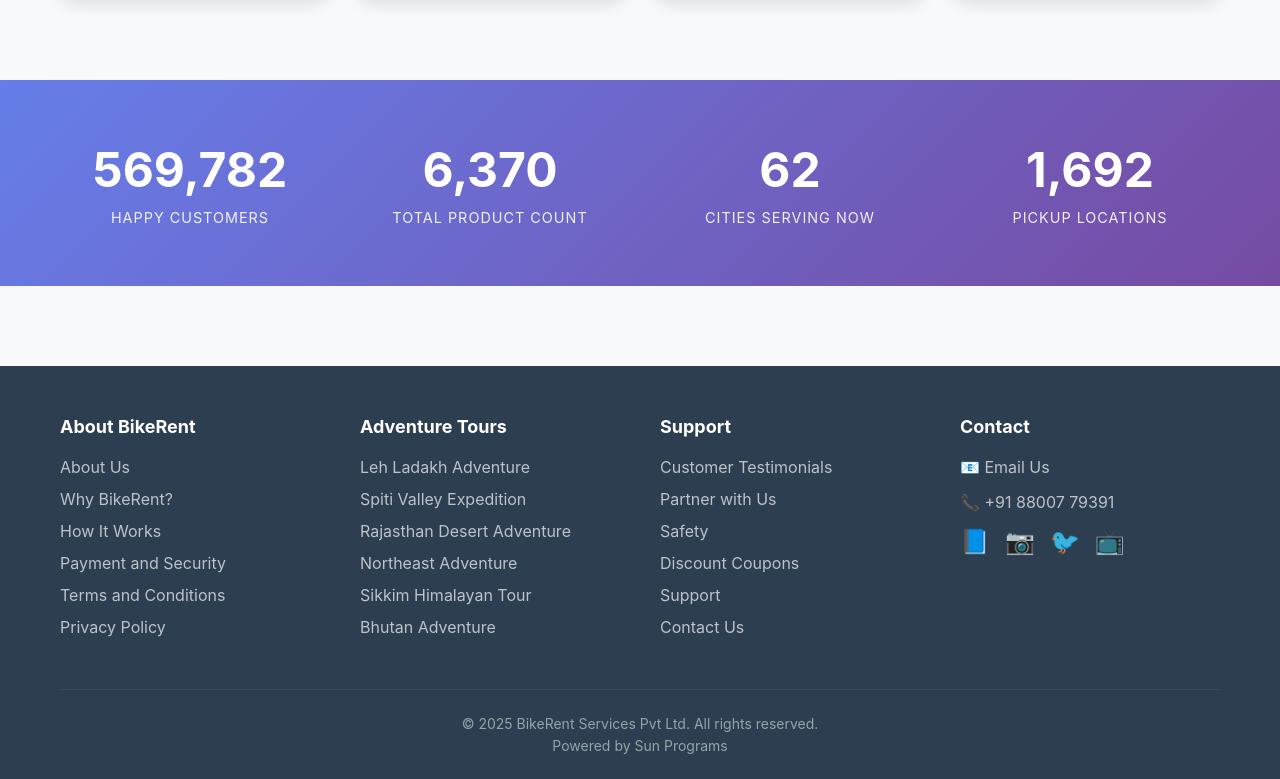
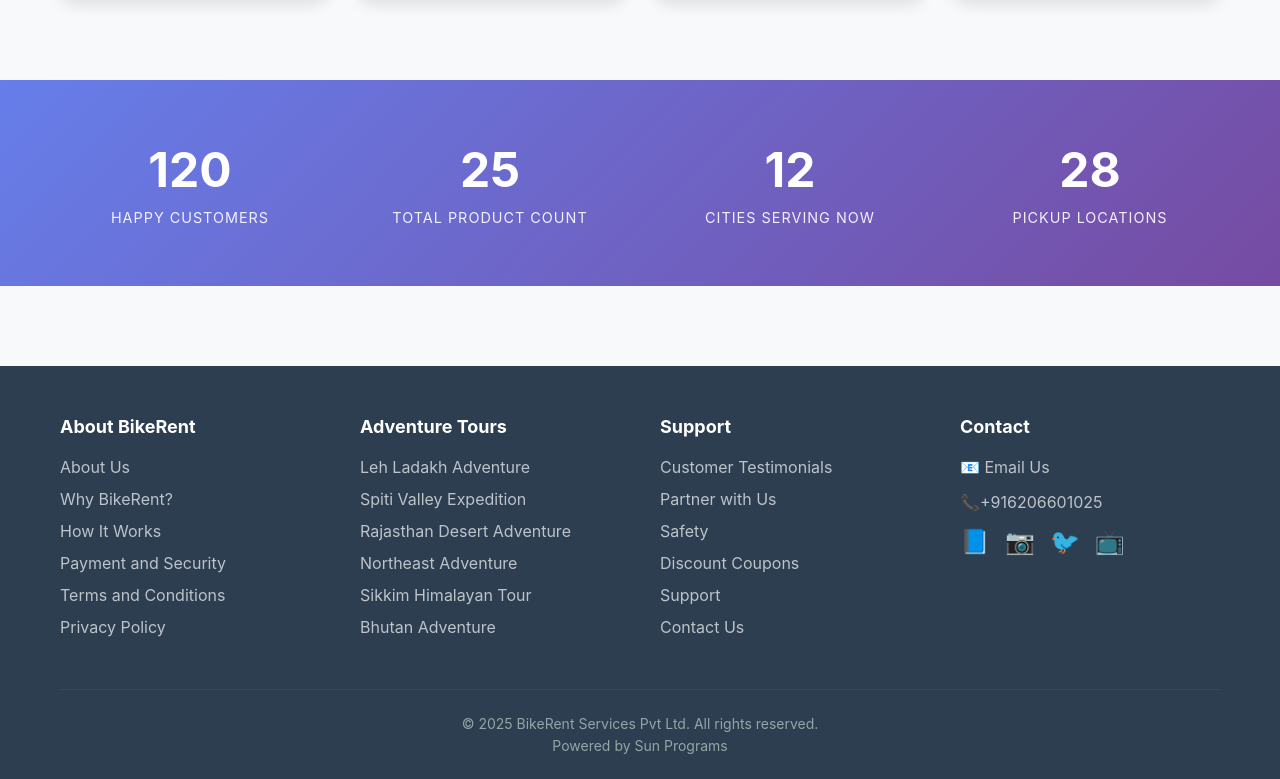
Before and after one commit to coder-ishika/BikeRent, a React (Create React App) app: page / in a window 1280 px wide. Shown: the part 4128-4907 px from the top of the page. Built offline with nearby package versions, Linux system fonts and the light colour scheme.

Commit message:
feat changes

```diff
--- a/src/components/Footer.js
+++ b/src/components/Footer.js
@@ -47,7 +47,7 @@
             <h3>Contact</h3>
             <div className="contact-info">
               <p>📧 Email Us</p>
-              <p>📞 +91 88007 79391</p>
+              <p>📞+916206601025</p>
               <div className="social-links">
                 <a href="https://facebook.com" target="_blank" rel="noopener noreferrer" aria-label="Facebook">📘</a>
                 <a href="https://instagram.com" target="_blank" rel="noopener noreferrer" aria-label="Instagram">📷</a>
--- a/src/pages/Home.js
+++ b/src/pages/Home.js
@@ -263,19 +263,19 @@
         <div className="container">
           <div className="stats-grid">
             <div className="stat-item">
-              <div className="stat-number">569,782</div>
+              <div className="stat-number">120</div>
               <div className="stat-label">HAPPY CUSTOMERS</div>
             </div>
             <div className="stat-item">
-              <div className="stat-number">6,370</div>
+              <div className="stat-number">25</div>
               <div className="stat-label">TOTAL PRODUCT COUNT</div>
             </div>
             <div className="stat-item">
-              <div className="stat-number">62</div>
+              <div className="stat-number">12</div>
               <div className="stat-label">CITIES SERVING NOW</div>
             </div>
             <div className="stat-item">
-              <div className="stat-number">1,692</div>
+              <div className="stat-number">28</div>
               <div className="stat-label">PICKUP LOCATIONS</div>
             </div>
           </div>
```
